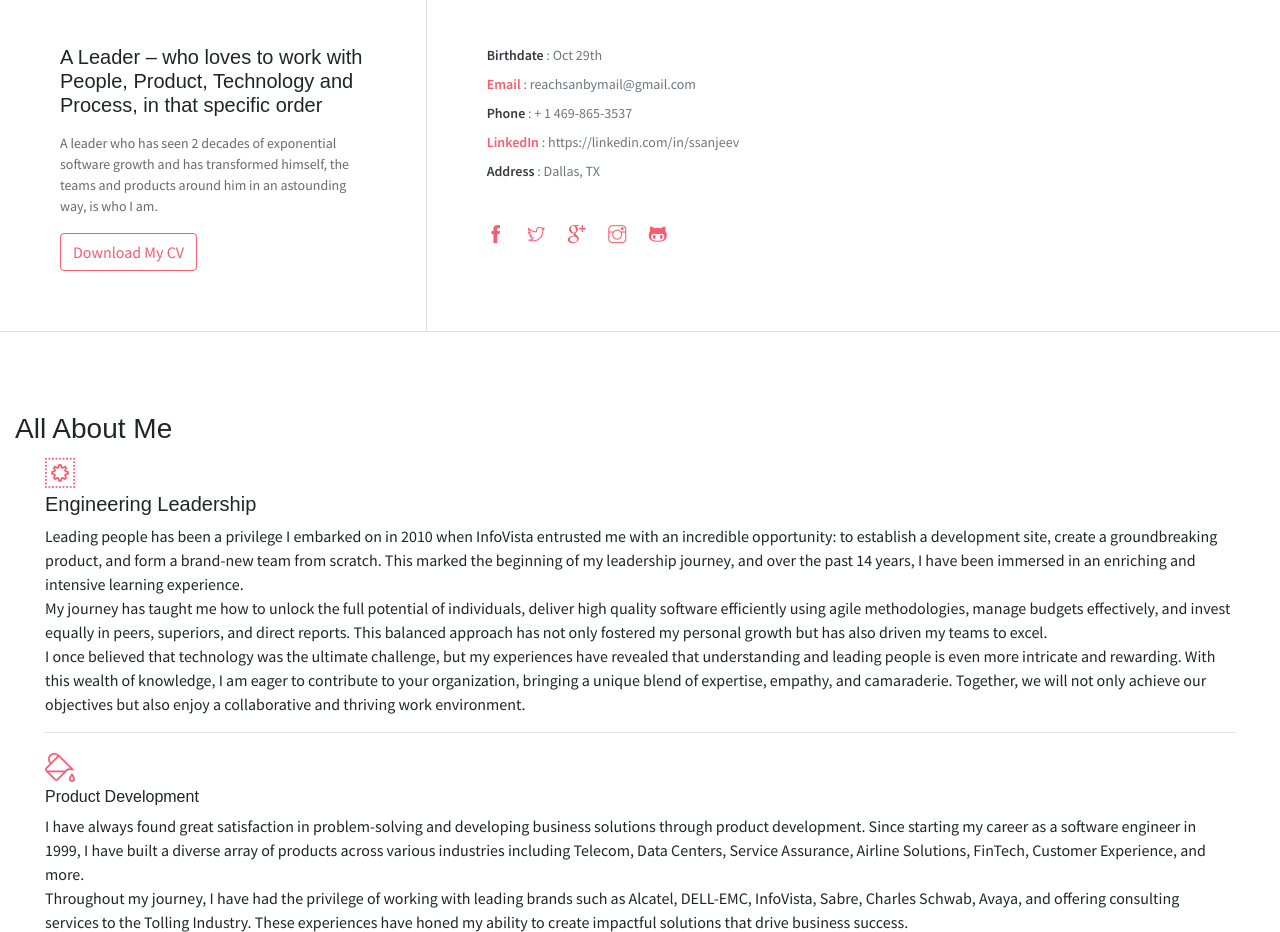
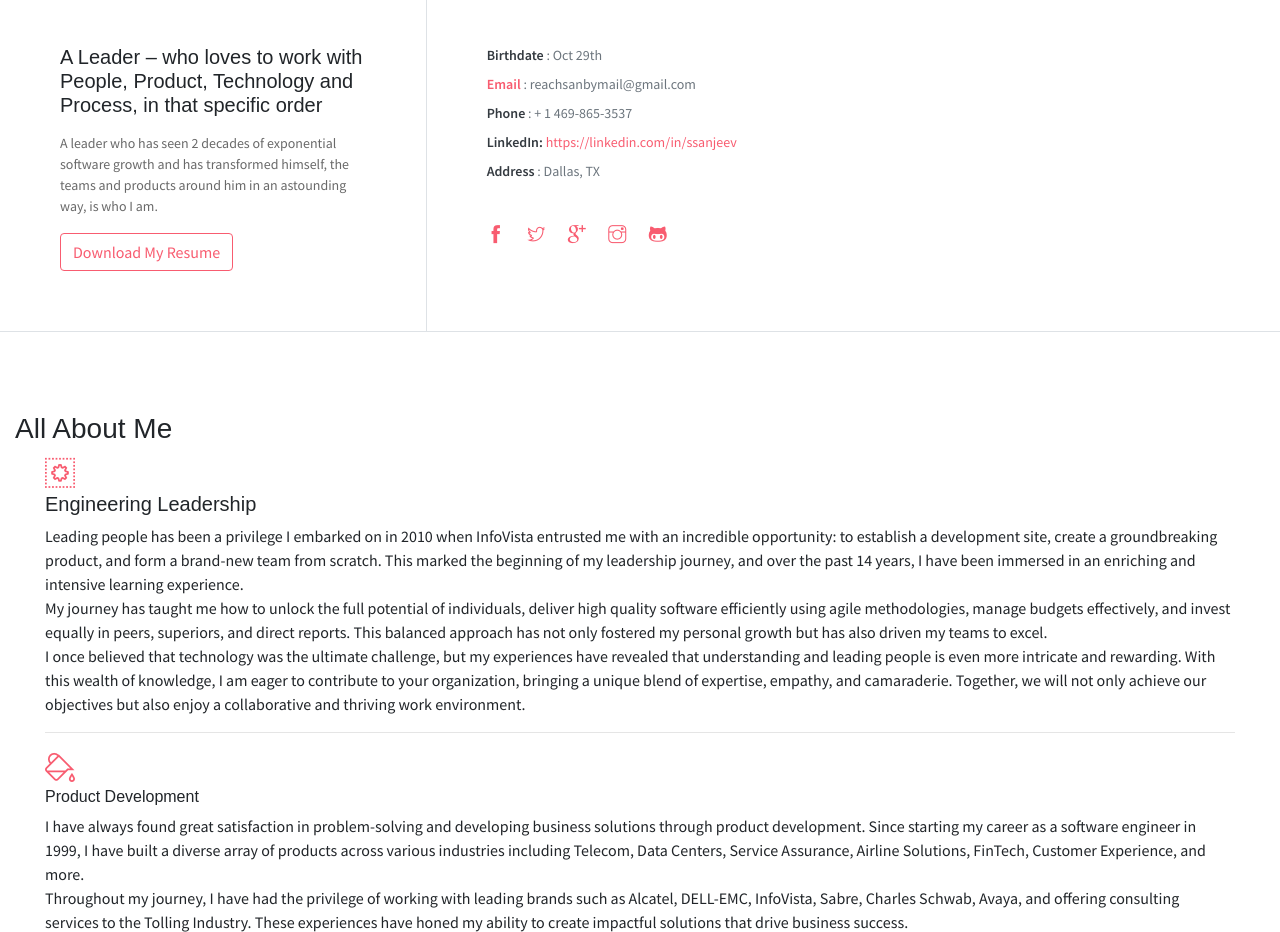
Before and after one commit to san-sharma/aboutme, a website: page index.html in a window 1280 px wide. Shown: the part 823-1755 px from the top of the page. Drawn offline with Linux system fonts and the light colour scheme.

Commit message:
Added LinkedIn as a href

```diff
--- a/index.html
+++ b/index.html
@@ -73,7 +73,7 @@
                 <span class="line mb-5"></span>
                 <h5 class="mb-3">A Leader – who loves to work with People, Product, Technology and Process, in that specific order</h5>
                 <p class="mt-20">A leader who has seen 2 decades of exponential software growth and has transformed himself, the teams and products around him in an astounding way, is who I am.</p>
-                <button class="btn btn-outline-danger"><i class="icon-down-circled2 "></i><a href="https://san-sharma.github.io/aboutme/Sanjeev_Sharma_Resume.pdf" download="Resume">Download My CV</a></button>
+                <button class="btn btn-outline-danger"><i class="icon-down-circled2 "></i><a href="https://san-sharma.github.io/aboutme/Sanjeev_Sharma_Resume.pdf" download="Resume">Download My Resume</a></button>
             </div>
             <div class="col-lg-4 about-card">
                 <h3 class="font-weight-light">Personal Info</h3>
@@ -82,7 +82,7 @@
                     <li><span>Birthdate</span> : Oct 29th</li>
                     <li><span><a href="mailto:reachsanbymail@gmail.com">Email</a></span> : reachsanbymail@gmail.com</li>
                     <li><span>Phone</span> : + 1 469-865-3537</li>
-                    <li><span><a href="https://linkedin.com/in/ssanjeev" target="_blank">LinkedIn</a></span> : https://linkedin.com/in/ssanjeev </li>
+                    <li><span>LinkedIn: <a href="https://linkedin.com/in/ssanjeev" target="_blank"></span>https://linkedin.com/in/ssanjeev</li></a>
                     <li><span>Address</span> :  Dallas, TX</li>
                 </ul>
                 <ul class="social-icons pt-3">
```
